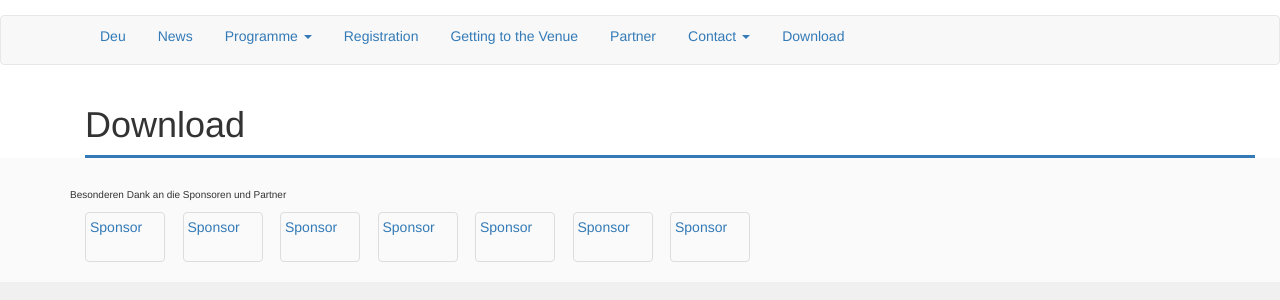
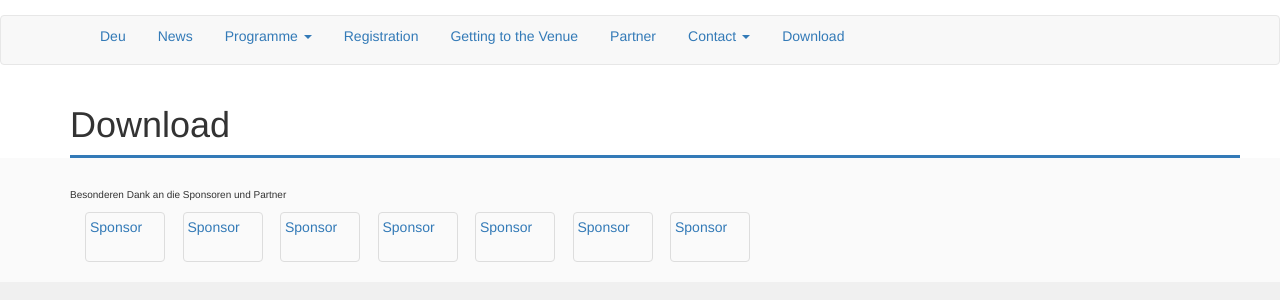
Before and after one commit to susedev/test, a Jekyll site: the page built from download.html, in a window 1280 px wide. Shown: the part 142-442 px from the top of the page. Built offline with Jekyll 4.4.1, drawn with Linux system fonts in a browser that asks for light colours; nearby versions of some CDN libraries.

Commit message:
Update page.html

```diff
--- a/_layouts/page.html
+++ b/_layouts/page.html
@@ -12,7 +12,7 @@ layout: base
  <div class="row">
   <div class="row-same-height row-same-height row-full-height">
     <div class="col-md-3 col-md-height col-full-height">
-          <div class="container">
+          <div class="box">
           <h1>{{ page.title }}</h1>
           <div class="container" style="background-color: #337AB7; height:3px; margin-top:3px;"></div>
           </div>
```
